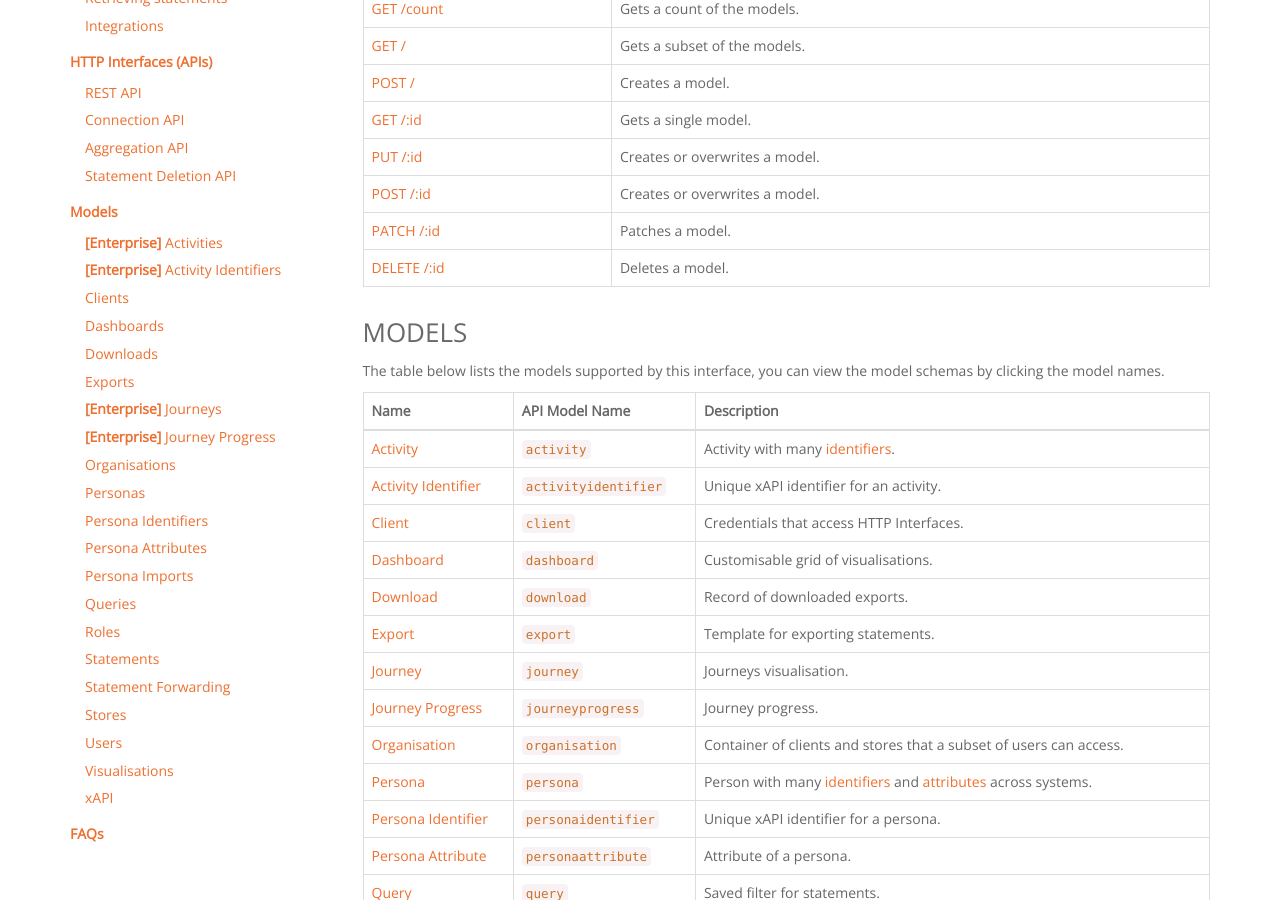
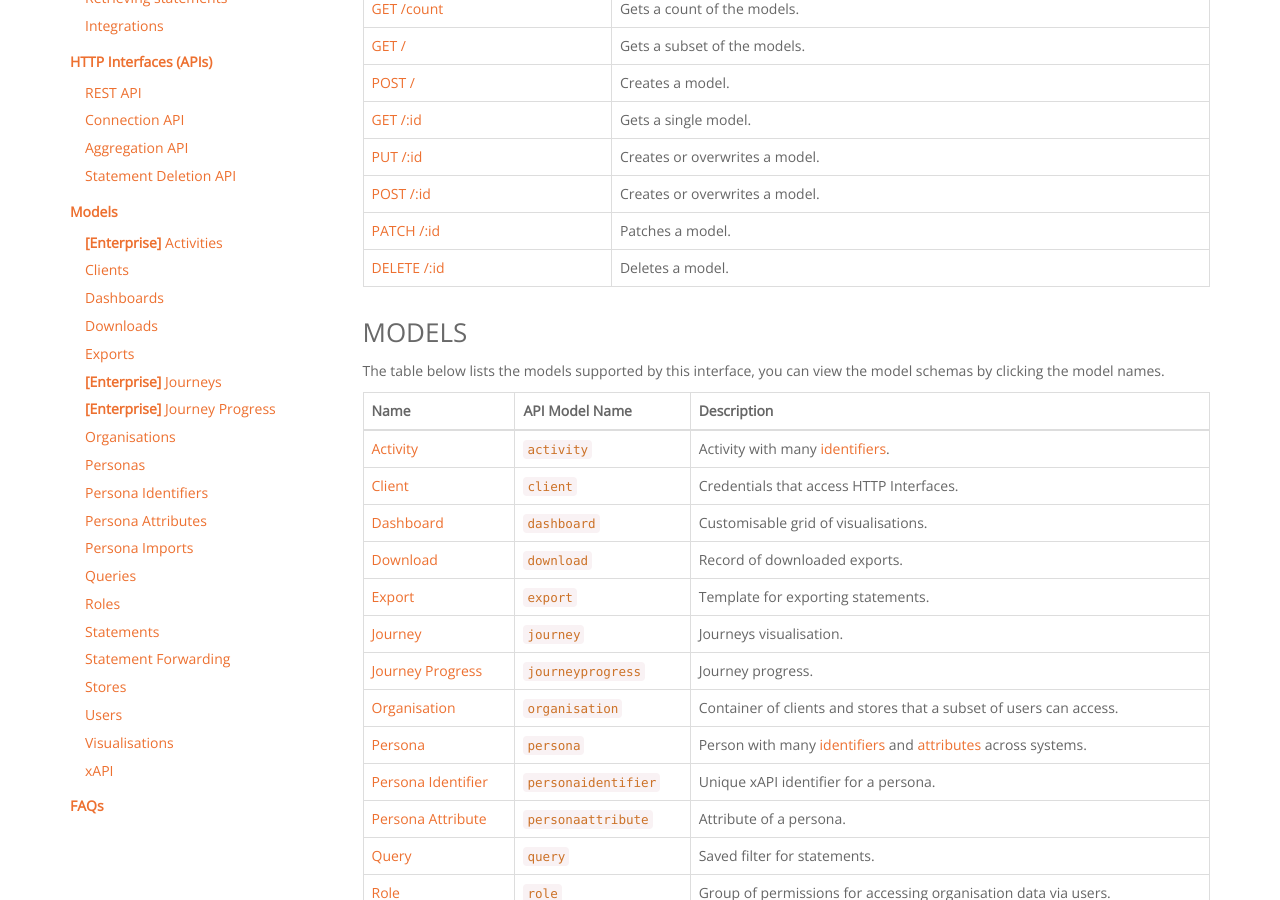
Before and after one commit to LearningLocker/docs, a Jekyll site: the page built from src/http-rest.md, in a window 1280 px wide and 900 px high, scrolled down 479 px. Built offline with Jekyll 4.4.1, drawn with Linux system fonts in a browser that asks for light colours; nearby versions of some CDN libraries; our own code applies the rules of GitHub Pages for plain Markdown files.

Commit message:
fix(): Removes references to activityIdentifier

```diff
--- a/src/_layouts/default.html
+++ b/src/_layouts/default.html
@@ -49,7 +49,6 @@
         </div>
         <ul class="nav">
           <li><a href="../http-activities"><strong>[Enterprise]</strong> Activities</a></li>
-          <li><a href="../http-activity-identifiers"><strong>[Enterprise]</strong> Activity Identifiers</a></li>
           <li><a href="../http-clients">Clients</a></li>
           <li><a href="../http-dashboards">Dashboards</a></li>
           <li><a href="../http-downloads">Downloads</a></li>
--- a/src/http-rest.md
+++ b/src/http-rest.md
@@ -35,7 +35,6 @@ The table below lists the models supported by this interface, you can view the m
 Name | API Model Name | Description
 --- | --- | ---
 [Activity](../http-activities#schema) | `activity` | Activity with many [identifiers](../http-activity-identifiers).
-[Activity Identifier](../http-activity-identifiers#schema) | `activityidentifier` | Unique xAPI identifier for an activity.
 [Client](../http-clients#schema) | `client` | Credentials that access HTTP Interfaces.
 [Dashboard](../http-dashboards#schema) | `dashboard` | Customisable grid of visualisations.
 [Download](../http-downloads#schema) | `download` | Record of downloaded exports.
```
Also changed, not shown: src/http-activities.md (+0 -2 lines), src/http-activity-identifiers.md (deleted, +0 -31 lines).
